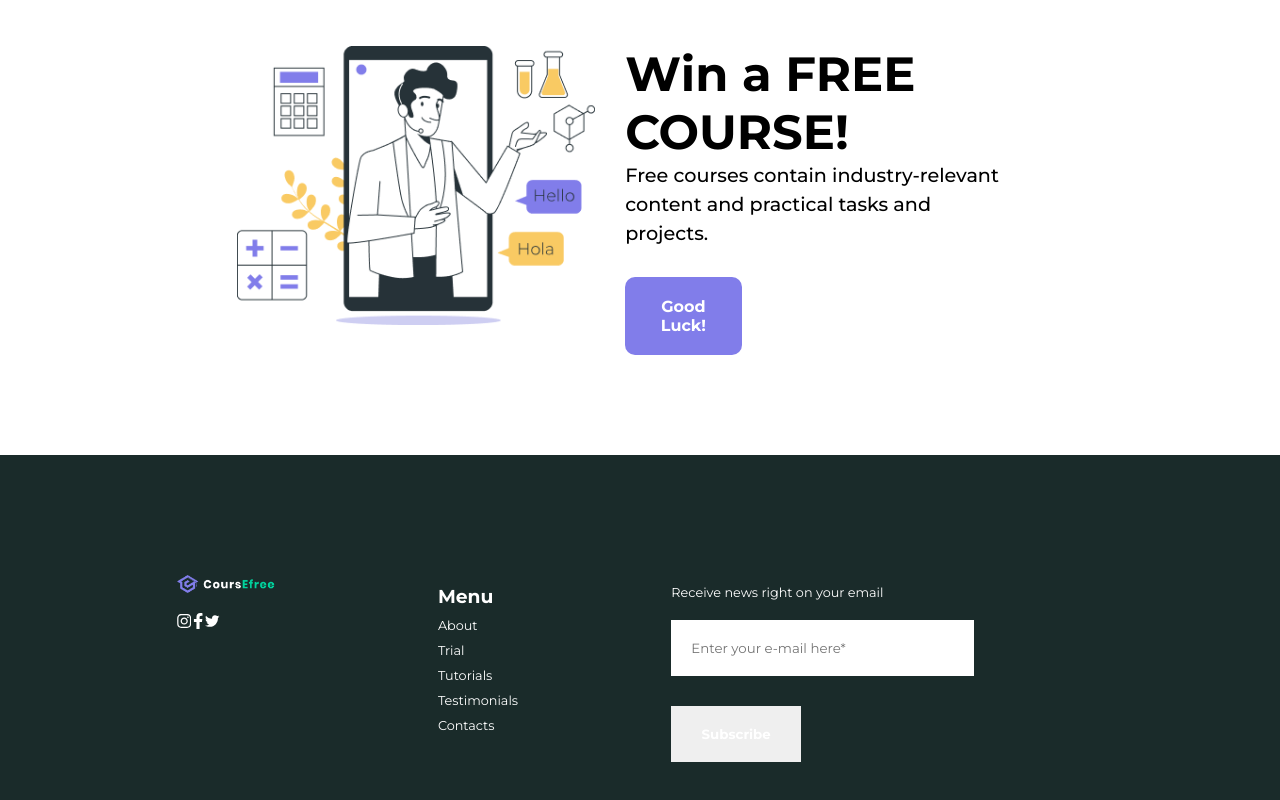
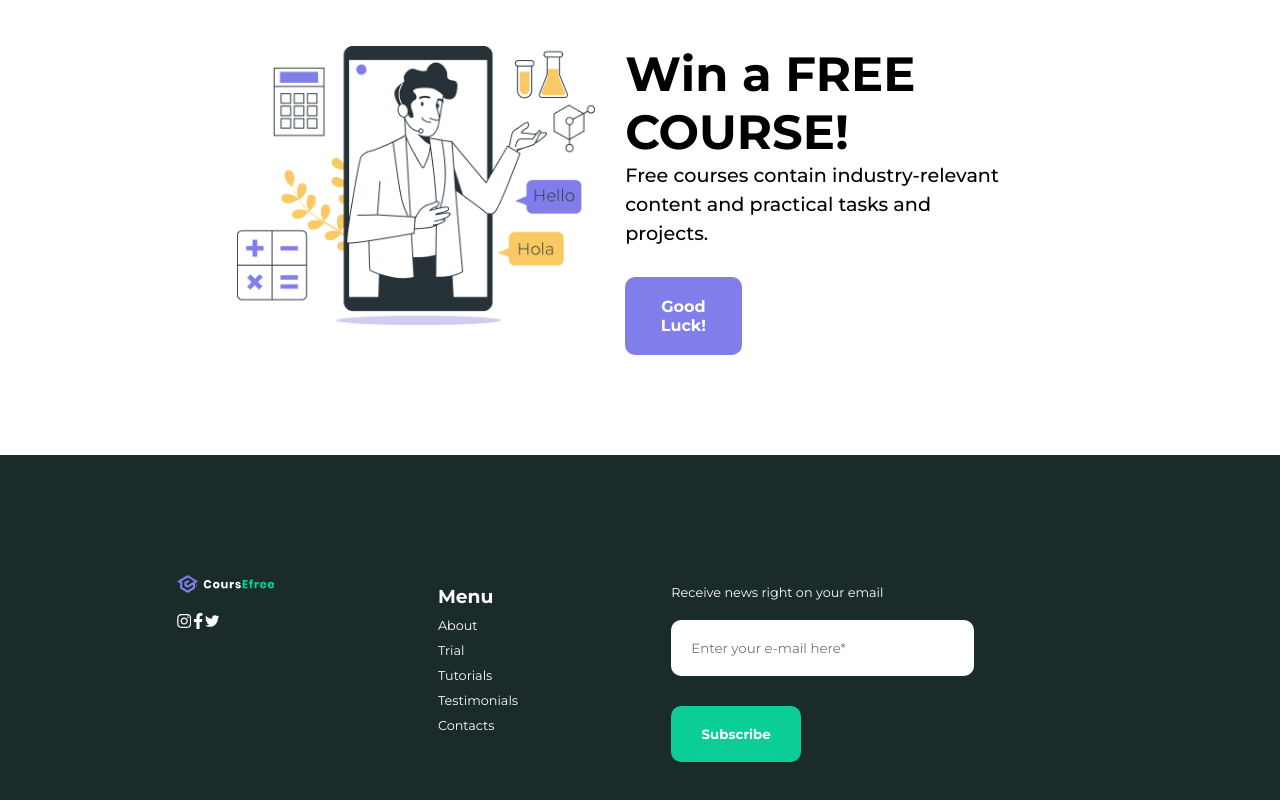
Before and after one commit to babaJay23/CoursEfree, a React (Create React App) app: page / in a window 1280 px wide. Shown: the part 4020-4820 px from the top of the page. Built offline with nearby package versions, Linux system fonts and the light colour scheme.

Commit message:
footer component

```diff
--- a/src/components/Footer/Footer.js
+++ b/src/components/Footer/Footer.js
@@ -90,6 +90,7 @@ const FormInput = styled.input`
   width: 70%;
   outline: none;
   border: none;
+  border-radius: 10px;
 `
 
 const FormButton = styled.button`
@@ -103,7 +104,11 @@ const FormButton = styled.button`
   font-weight: 700;
   cursor: pointer;
   color: #fff;
-  background-color: ;
+  background-color: #0bce97;
+  border-radius: 10px;
+  &:hover{
+    background-color: #817dea;
+  }
 `
 
 
```
